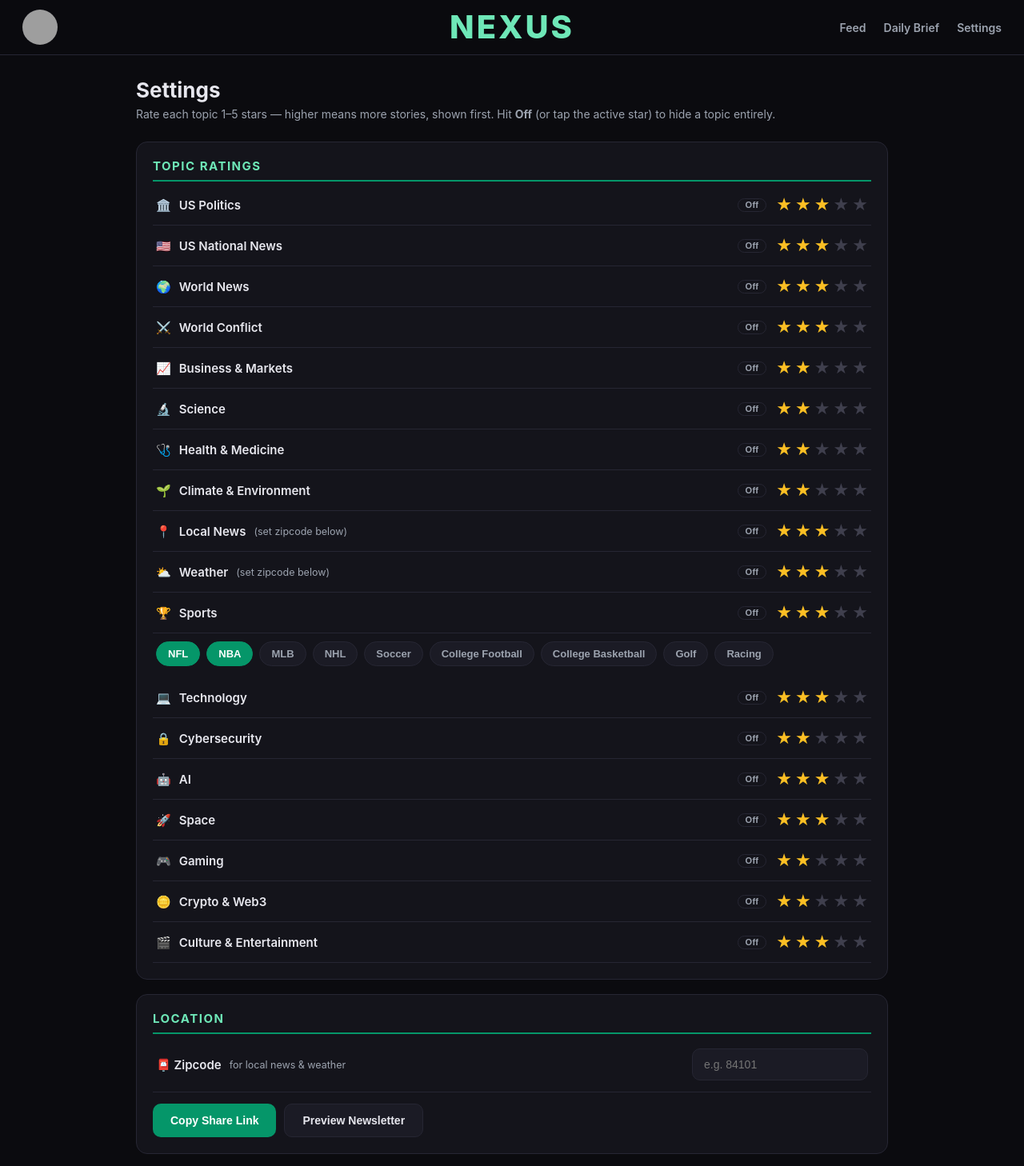
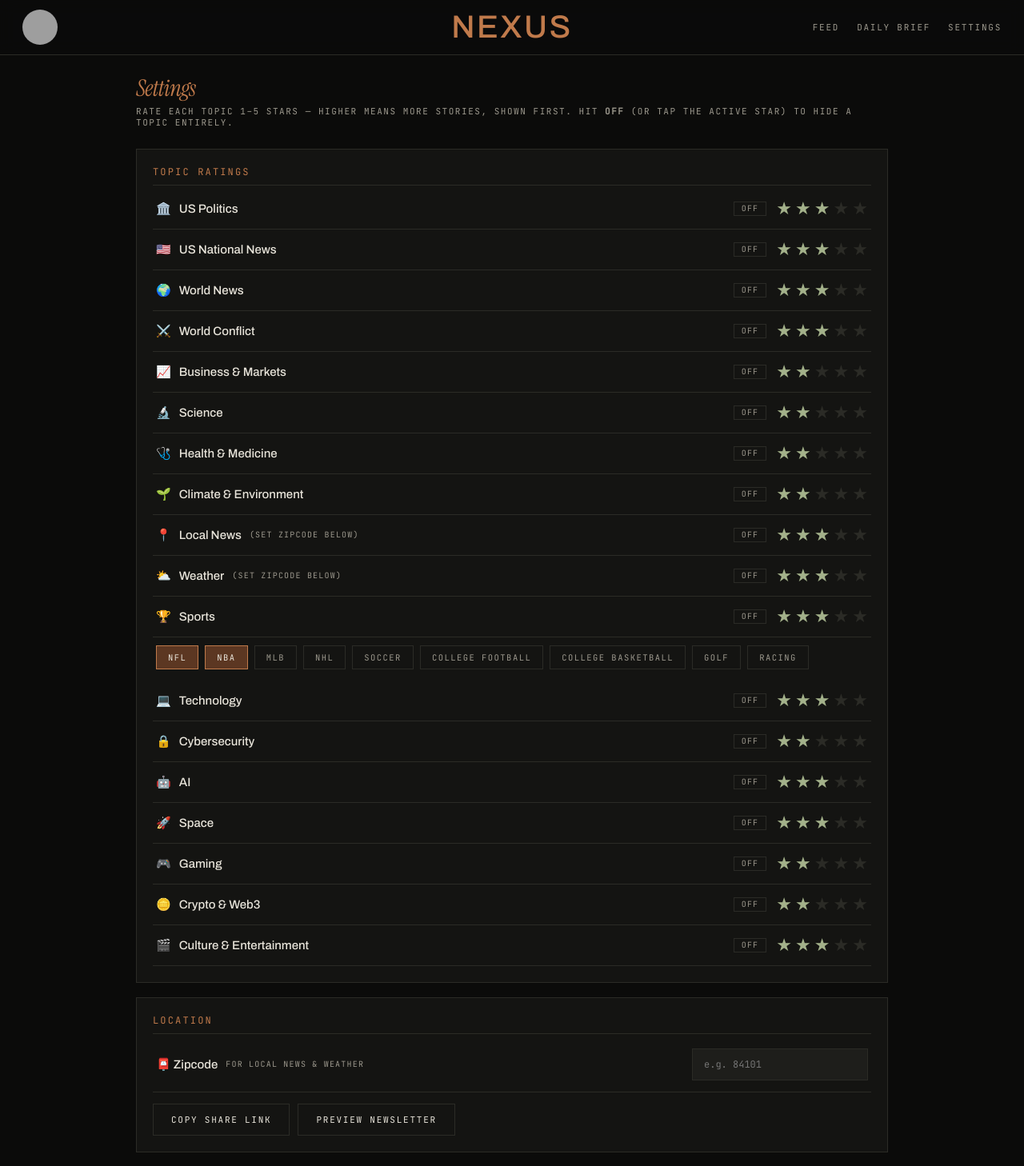
Before and after one commit to srwim/nexus, a Next.js app: page /settings in a window 1280 px wide. Shown: the top 1458 px of the page at 80% size. Built offline with nearby package versions, Linux system fonts and the light colour scheme; no server answers; grey boxes are pictures that could not be loaded.

Commit message:
Theme: adopt the AROK design system (clay/moss, warm ink, mono labels, square corners) across site and newsletter

```diff
--- a/app/digest/page.js
+++ b/app/digest/page.js
@@ -26,7 +26,7 @@ export default function DigestPage() {
 
   return (
     <div>
-      <h1>Today&apos;s Brief</h1>
+      <h1>Today&apos;s <em>Brief</em></h1>
       <p className="subtitle">
         {digest.dateLabel} · the top stories for your highest-rated topics{" "}
         <button
--- a/app/globals.css
+++ b/app/globals.css
@@ -1,14 +1,30 @@
+/* Fonts must be imported before any other rule. Loaded over the network rather
+   than self-hosted via next/font: if Google Fonts is ever unreachable the page
+   still renders on the fallback stack, whereas a build-time fetch would fail
+   the deploy outright. */
+@import url("https://fonts.googleapis.com/css2?family=Archivo:wght@400;500;600&family=Instrument+Serif:ital@0;1&family=JetBrains+Mono:wght@400&display=swap");
+
+/* ==========================================================================
+   NEXUS on the AROK design system.
+     · clay #c07a4b = interaction      · moss #a3b18a = affirmative / yours
+     · square corners, hairline rules  · mono is the label + metadata voice
+   ========================================================================== */
+
 :root {
-  --bg: #0b0b0f;
-  --panel: #14141b;
-  --panel-2: #1b1b25;
-  --border: #262633;
-  --text: #e7e7ee;
-  --muted: #9ca3af;
-  --accent: #6ee7b7;
-  --accent-dim: #059669;
-  --danger: #f87171;
-  --star: #fbbf24;
+  --bg: #0b0b0a;        /* warm ink, matches arok.ai */
+  --panel: #141412;
+  --panel-2: #1e1e1b;
+  --border: #2b2b26;
+  --text: #e9e5db;      /* paper */
+  --muted: #9c988d;
+  --accent: #c07a4b;    /* clay — interaction only */
+  --accent-dim: #5c3722; /* tinted panel; paper reads 8.3:1 on it */
+  --danger: #d4503a;
+  --star: #a3b18a;      /* moss — these are the reader's own weights */
+
+  --sans: "Archivo", -apple-system, "Segoe UI", Helvetica, Arial, sans-serif;
+  --serif: "Instrument Serif", Georgia, "Times New Roman", serif;
+  --mono: "JetBrains Mono", ui-monospace, Menlo, Consolas, monospace;
 }
 
 * { box-sizing: border-box; margin: 0; padding: 0; }
@@ -16,7 +32,8 @@
 body {
   background: var(--bg);
   color: var(--text);
-  font-family: -apple-system, "Segoe UI", Roboto, Helvetica, Arial, sans-serif;
+  font-family: var(--sans);
+  -webkit-font-smoothing: antialiased;
   min-height: 100vh;
   display: flex;
   flex-direction: column;
@@ -32,7 +49,7 @@ a { color: inherit; text-decoration: none; }
   border-bottom: 1px solid var(--border);
   position: sticky;
   top: 0;
-  background: rgba(11, 11, 15, 0.9);
+  background: rgba(11, 11, 10, 0.9); /* must track --bg, or the blur reads cool */
   backdrop-filter: blur(10px);
   z-index: 10;
 }
@@ -41,84 +58,155 @@ a { color: inherit; text-decoration: none; }
 .topbar-logo img {
   width: 44px;
   height: 44px;
-  border-radius: 50%;
+  border-radius: 50%; /* the orb stays round — squaring it would break the mark */
   display: block;
   transition: transform .15s, box-shadow .15s;
 }
-.topbar-logo:hover img { transform: scale(1.06); box-shadow: 0 0 0 2px var(--accent-dim); }
+.topbar-logo:hover img { transform: scale(1.06); box-shadow: 0 0 0 2px var(--accent); }
 
 .brand { justify-self: center; font-size: 40px; font-weight: 800; letter-spacing: 3px; line-height: 1; }
-.brand span { color: var(--accent); }
+.brand span {
+  font-family: var(--sans);
+  font-weight: 500;
+  letter-spacing: .06em;
+  text-transform: uppercase;
+  color: var(--accent);
+}
 
 .topbar nav { justify-self: end; display: flex; gap: 22px; }
-.topbar nav a { color: var(--muted); font-size: 14px; font-weight: 600; transition: color .15s; }
+.topbar nav a {
+  color: var(--muted);
+  font-family: var(--mono);
+  font-size: 11px;
+  letter-spacing: .16em;
+  text-transform: uppercase;
+  transition: color .15s;
+}
 .topbar nav a:hover { color: var(--accent); }
 
 main { flex: 1; width: 100%; max-width: 980px; margin: 0 auto; padding: 28px 20px 60px; }
 
-.footer { text-align: center; color: #565664; font-size: 12px; padding: 18px; border-top: 1px solid var(--border); }
-.footer-site { display: flex; justify-content: center; gap: 18px; flex-wrap: wrap; margin-top: 8px; color: #6b7280; }
-.footer-site a { color: #9ca3af; transition: color .15s; }
+.footer { text-align: center; color: var(--muted); font-size: 12px; padding: 18px; border-top: 1px solid var(--border); }
+.footer-site { display: flex; justify-content: center; gap: 18px; flex-wrap: wrap; margin-top: 8px; color: var(--muted); }
+.footer-site,
+.footer-site a { font-family: var(--mono); font-size: 10.5px; letter-spacing: .1em; }
+.footer-site a { color: var(--muted); transition: color .15s; }
 .footer-site a:hover { color: var(--accent); }
 
-h1 { font-size: 26px; margin-bottom: 6px; }
-.subtitle { color: var(--muted); font-size: 14px; margin-bottom: 26px; }
+/* One word of the title carries the serif italic, as across the system. */
+h1 { font-family: var(--sans); font-size: 26px; font-weight: 500; letter-spacing: -.03em; line-height: 1.0; margin-bottom: 6px; }
+h1 em, h1 .accent {
+  font-family: var(--serif);
+  font-style: italic;
+  font-weight: 400;
+  font-size: 1.1em;
+  color: var(--accent);
+}
+.subtitle {
+  color: var(--muted);
+  font-family: var(--mono);
+  font-size: 11px;
+  letter-spacing: .14em;
+  text-transform: uppercase;
+  margin-bottom: 26px;
+}
 
 .tldr {
   background: var(--panel);
   border: 1px solid var(--border);
-  border-left: 3px solid var(--accent-dim);
-  border-radius: 10px;
   padding: 14px 16px;
   margin: -6px 0 28px;
   font-size: 14px;
   line-height: 1.6;
   color: var(--text);
 }
-.tldr-label { color: var(--accent); font-weight: 800; letter-spacing: 0.5px; margin-right: 8px; }
+.tldr-label {
+  color: var(--accent);
+  font-family: var(--mono);
+  font-size: 10.5px;
+  letter-spacing: .18em;
+  text-transform: uppercase;
+  margin-right: 8px;
+}
 .tldr-link { color: var(--text); text-decoration: none; border-bottom: 1px solid var(--border); }
-.tldr-link:hover { color: var(--accent); border-bottom-color: var(--accent-dim); }
-.tldr-sep { color: var(--muted); }
+.tldr-link:hover { color: var(--accent); border-bottom-color: var(--accent); }
+.tldr-sep { color: var(--border); }
 
 .section { margin-bottom: 34px; }
 .section-head {
   display: flex;
   align-items: baseline;
   justify-content: space-between;
-  border-bottom: 2px solid var(--accent-dim);
+  border-bottom: 1px solid var(--border);
   padding-bottom: 8px;
   margin-bottom: 4px;
 }
-.section-head h2 { font-size: 15px; letter-spacing: 1.5px; text-transform: uppercase; color: var(--accent); }
-.section-head .meta { color: var(--muted); font-size: 12px; }
+.section-head h2 {
+  font-family: var(--mono);
+  font-size: 12px;
+  font-weight: 400;
+  letter-spacing: .18em;
+  text-transform: uppercase;
+  color: var(--accent);
+}
+/* The star rating beside each topic head means the same thing as the Settings
+   stars, so it takes the same moss. It was inheriting --muted. */
+.section-head .meta {
+  color: var(--star);
+  font-family: var(--mono);
+  font-size: 10.5px;
+  letter-spacing: .12em;
+  text-transform: uppercase;
+}
 
+/* Stories are hairline rows, not floating cards. */
 .article {
   display: block;
   padding: 14px 10px;
+  border: 0;
   border-bottom: 1px solid var(--border);
-  border-radius: 8px;
-  transition: background .15s;
+  transition: background .2s ease, padding-left .2s ease;
 }
-.article:hover { background: var(--panel); }
-.article .title { font-size: 15px; font-weight: 600; line-height: 1.4; }
-.article .snippet { color: var(--muted); font-size: 13px; margin-top: 5px; line-height: 1.5; }
-.article .src { color: #6b7280; font-size: 12px; margin-top: 6px; }
+.article:hover { background: var(--panel); padding-left: 12px; }
+.article .title { font-family: var(--sans); font-size: 15px; font-weight: 500; letter-spacing: -.01em; line-height: 1.4; }
+.article:hover .title { color: var(--accent); }
+.article .snippet { font-family: var(--sans); color: var(--muted); font-size: 13px; margin-top: 5px; line-height: 1.5; }
+.article .src {
+  color: var(--muted);
+  font-family: var(--mono);
+  font-size: 10.5px;
+  letter-spacing: .12em;
+  text-transform: uppercase;
+  margin-top: 6px;
+}
 
 .card {
   background: var(--panel);
   border: 1px solid var(--border);
-  border-radius: 14px;
   padding: 20px;
   margin-bottom: 18px;
 }
 
 .weather-grid { display: grid; grid-template-columns: repeat(auto-fit, minmax(180px, 1fr)); gap: 12px; margin-top: 10px; }
-.weather-cell { background: var(--panel-2); border-radius: 10px; padding: 14px; }
-.weather-cell .period { font-size: 12px; color: var(--muted); text-transform: uppercase; letter-spacing: 1px; }
-.weather-cell .temp { font-size: 24px; font-weight: 800; margin: 4px 0; color: var(--accent); }
+.weather-cell { background: transparent; border: 1px solid var(--border); padding: 14px; }
+.weather-cell .period {
+  color: var(--muted);
+  font-family: var(--mono);
+  font-size: 10px;
+  letter-spacing: .16em;
+  text-transform: uppercase;
+}
+.weather-cell .temp { font-family: var(--serif); font-size: 24px; font-weight: 400; letter-spacing: -.02em; margin: 4px 0; color: var(--accent); }
 .weather-cell .desc { font-size: 13px; color: var(--text); }
 
-.alert { color: var(--danger); font-size: 13px; padding: 6px 0; }
+/* Alerts stay loud — the one place colour is allowed to shout. */
+.alert {
+  color: var(--danger);
+  font-family: var(--sans);
+  border-left: 2px solid var(--danger);
+  padding: 6px 0 6px 10px;
+  font-size: 13px;
+}
 
 /* Settings */
 .pref-row {
@@ -127,11 +215,19 @@ h1 { font-size: 26px; margin-bottom: 6px; }
   justify-content: space-between;
   gap: 14px;
   padding: 14px 4px;
+  border-top: 0;
   border-bottom: 1px solid var(--border);
   flex-wrap: wrap;
 }
-.pref-label { font-size: 15px; font-weight: 600; display: flex; align-items: center; gap: 10px; }
-.pref-label small { color: var(--muted); font-weight: 400; }
+.pref-label { font-family: var(--sans); font-size: 15px; font-weight: 500; display: flex; align-items: center; gap: 10px; }
+.pref-label small {
+  color: var(--muted);
+  font-family: var(--mono);
+  font-size: 10px;
+  letter-spacing: .12em;
+  text-transform: uppercase;
+  font-weight: 400;
+}
 
 .stars { display: flex; gap: 4px; }
 .stars button {
@@ -139,96 +235,113 @@ h1 { font-size: 26px; margin-bottom: 6px; }
   border: none;
   font-size: 22px;
   cursor: pointer;
-  color: #3f3f4d;
-  transition: transform .1s, color .1s;
+  color: var(--border);
+  transition: color .15s ease, transform .1s;
   line-height: 1;
 }
 .stars button.on { color: var(--star); }
-.stars button:hover { transform: scale(1.2); }
+.stars button:hover { color: var(--star); transform: scale(1.2); }
 
 .stars .off-btn {
-  font-size: 11px;
-  font-weight: 700;
-  letter-spacing: 0.3px;
+  font-family: var(--mono);
+  font-size: 10px;
+  letter-spacing: .12em;
+  text-transform: uppercase;
   color: var(--muted);
   border: 1px solid var(--border);
-  border-radius: 999px;
-  padding: 2px 9px;
+  padding: 3px 9px;
   margin-right: 8px;
   align-self: center;
 }
 .stars .off-btn:hover { transform: none; color: var(--text); border-color: var(--muted); }
-.stars .off-btn.on { color: #fff; background: var(--danger); border-color: var(--danger); }
+.stars .off-btn.on { color: var(--bg); background: var(--danger); border-color: var(--danger); }
 
 .chips { display: flex; flex-wrap: wrap; gap: 8px; margin-top: 10px; }
 .chip {
   border: 1px solid var(--border);
-  background: var(--panel-2);
+  background: transparent;
   color: var(--muted);
-  border-radius: 999px;
   padding: 7px 14px;
-  font-size: 13px;
-  font-weight: 600;
+  font-family: var(--mono);
+  font-size: 10.5px;
+  letter-spacing: .14em;
+  text-transform: uppercase;
   cursor: pointer;
   transition: all .15s;
 }
-.chip.on { background: var(--accent-dim); border-color: var(--accent-dim); color: #fff; }
+.chip.on { background: var(--accent-dim); border-color: var(--accent); color: var(--text); }
 
 input[type="text"], input[type="email"] {
   background: var(--panel-2);
   border: 1px solid var(--border);
   color: var(--text);
-  border-radius: 10px;
   padding: 11px 14px;
-  font-size: 14px;
+  font-family: var(--mono);
+  font-size: 12px;
   width: 220px;
   outline: none;
 }
-input:focus { border-color: var(--accent-dim); }
+/* accent-dim is a panel tint, too quiet to signal focus — focus gets full clay. */
+input:focus { border-color: var(--accent); outline: none; }
 
-.btn {
-  background: var(--accent-dim);
-  color: #fff;
-  border: none;
-  border-radius: 10px;
+.btn, .btn.ghost {
+  background: transparent;
+  color: var(--text);
+  border: 1px solid var(--border);
   padding: 12px 22px;
-  font-size: 14px;
-  font-weight: 700;
+  font-family: var(--mono);
+  font-size: 11px;
+  letter-spacing: .16em;
+  text-transform: uppercase;
   cursor: pointer;
-  transition: filter .15s;
+  transition: background .2s ease, color .2s ease, border-color .2s ease;
 }
-.btn:hover { filter: brightness(1.15); }
-.btn.ghost { background: var(--panel-2); border: 1px solid var(--border); color: var(--text); }
+.btn:hover, .btn.ghost:hover { background: var(--accent); color: var(--bg); border-color: var(--accent); }
 
-.saved-note { color: var(--accent); font-size: 13px; margin-left: 12px; }
+.saved-note { color: var(--star); font-family: var(--mono); font-size: 11px; letter-spacing: .1em; margin-left: 12px; }
 
-.loading { color: var(--muted); text-align: center; padding: 60px 0; font-size: 14px; }
+.loading { color: var(--muted); text-align: center; padding: 60px 0; font-family: var(--mono); font-size: 11px; letter-spacing: .14em; text-transform: uppercase; }
 .spinner {
   width: 26px; height: 26px; margin: 0 auto 14px;
-  border: 3px solid var(--border); border-top-color: var(--accent);
-  border-radius: 50%; animation: spin .8s linear infinite;
+  border: 2px solid var(--border); border-top-color: var(--accent);
+  border-radius: 50%; /* a spinner has to be round */
+  animation: spin .8s linear infinite;
 }
 @keyframes spin { to { transform: rotate(360deg); } }
 
 .hint {
   background: var(--panel-2);
   border: 1px solid var(--border);
-  border-left: 3px solid var(--accent-dim);
-  border-radius: 8px;
+  border-left: 2px solid var(--accent);
   padding: 12px 16px;
-  font-size: 13px;
+  font-family: var(--mono);
+  font-size: 10.5px;
+  letter-spacing: .1em;
   color: var(--muted);
   line-height: 1.6;
   margin: 14px 0;
   word-break: break-all;
 }
-.hint code { color: var(--accent); font-size: 12px; }
+.hint code { color: var(--accent); font-size: 10.5px; }
+
+/* Square corners everywhere the system touches. The orb and the spinner are
+   deliberately exempt above. */
+.topbar, .footer, .tldr, .tldr-link, .article, .card, .weather-cell, .alert,
+.pref-row, .chip, .stars button, .btn, .btn.ghost, .hint,
+input[type="text"], input[type="email"] {
+  border-radius: 0;
+}
 
 @media (max-width: 640px) {
   .topbar { padding: 10px 14px; }
   .topbar nav { gap: 12px; }
-  .topbar nav a { font-size: 13px; }
+  .topbar nav a { font-size: 10px; letter-spacing: .12em; }
   .brand { font-size: 26px; letter-spacing: 2px; }
   .topbar-logo img { width: 34px; height: 34px; }
   input[type="text"], input[type="email"] { width: 100%; }
 }
+
+@media (prefers-reduced-motion: reduce) {
+  .article, .btn, .chip, .stars button, .topbar-logo img { transition: none !important; }
+  .spinner { animation-duration: 2s; }
+}
--- a/app/page.js
+++ b/app/page.js
@@ -31,7 +31,7 @@ export default function Home() {
 
   return (
     <div>
-      <h1>Your Feed</h1>
+      <h1>Your <em>Feed</em></h1>
       <p className="subtitle">
         Ranked by your topic ratings · <Link href="/settings" style={{ color: "var(--accent)" }}>adjust them anytime</Link>
         {digest.updatedAt ? (
--- a/app/settings/page.js
+++ b/app/settings/page.js
@@ -86,7 +86,7 @@ export default function SettingsPage() {
 
   return (
     <div>
-      <h1>Settings</h1>
+      <h1><em>Settings</em></h1>
       <p className="subtitle">
         Rate each topic 1–5 stars — higher means more stories, shown first. Hit <b>Off</b> (or tap the active star) to hide a topic entirely.
         <span className="saved-note">{savedNote}</span>
```
Also changed, not shown: lib/email.js.
